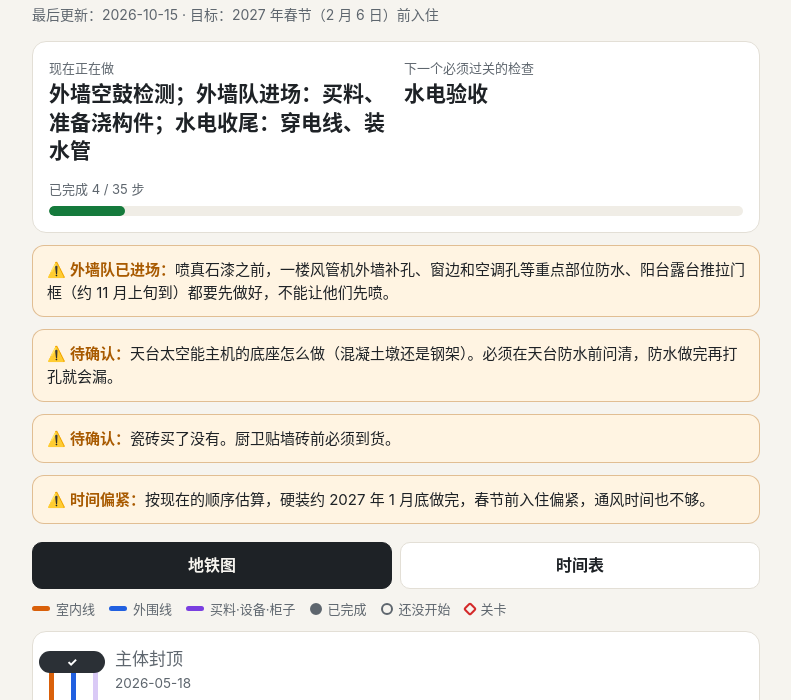
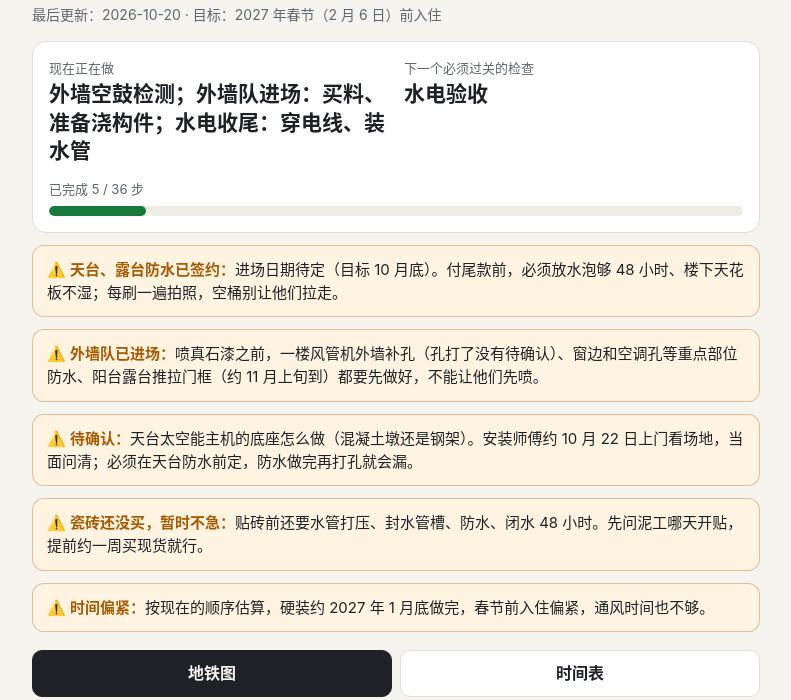
Before and after one commit to gugemailing-hub/house-progress, a plain HTML site: page index.html in a window 1280 px wide. Shown: the part 53-753 px from the top of the page, without its empty margins (244-1035 px from the left). Drawn offline with Linux system fonts and the light colour scheme.

Commit message:
更新进度 2026-10-20

```diff
--- a/index.html
+++ b/index.html
@@ -168,7 +168,7 @@ h1{font-size:26px;line-height:1.25;margin:0 0 4px;letter-spacing:.5px}
    s/e:    计划起止（估算）；没有就不进时间表
    ============================================================ */
 const DATA = {
-  updated: "2026-10-15",
+  updated: "2026-10-20",
   target: "2027-02-06",
   targetText: "2027 年春节（2 月 6 日）前入住",
   lines: {
@@ -177,9 +177,10 @@ const DATA = {
     eq:  { name: "买料·设备·柜子" }
   },
   alerts: [
-    "<b>外墙队已进场：</b>喷真石漆之前，一楼风管机外墙补孔、窗边和空调孔等重点部位防水、阳台露台推拉门框（约 11 月上旬到）都要先做好，不能让他们先喷。",
-    "<b>待确认：</b>天台太空能主机的底座怎么做（混凝土墩还是钢架）。必须在天台防水前问清，防水做完再打孔就会漏。",
-    "<b>待确认：</b>瓷砖买了没有。厨卫贴墙砖前必须到货。",
+    "<b>天台、露台防水已签约：</b>进场日期待定（目标 10 月底）。付尾款前，必须放水泡够 48 小时、楼下天花板不湿；每刷一遍拍照，空桶别让他们拉走。",
+    "<b>外墙队已进场：</b>喷真石漆之前，一楼风管机外墙补孔（孔打了没有待确认）、窗边和空调孔等重点部位防水、阳台露台推拉门框（约 11 月上旬到）都要先做好，不能让他们先喷。",
+    "<b>待确认：</b>天台太空能主机的底座怎么做（混凝土墩还是钢架）。安装师傅约 10 月 22 日上门看场地，当面问清；必须在天台防水前定，防水做完再打孔就会漏。",
+    "<b>瓷砖还没买，暂时不急：</b>贴砖前还要水管打压、封水管槽、防水、闭水 48 小时。先问泥工哪天开贴，提前约一周买现货就行。",
     "<b>时间偏紧：</b>按现在的顺序估算，硬装约 2027 年 1 月底做完，春节前入住偏紧，通风时间也不够。"
   ],
   stations: [
@@ -192,6 +193,9 @@ const DATA = {
     { line:"in", status:"done", name:"墙上弹好地砖高度线", meta:"2026 年 10 月完成",
       what:"泥工在墙上弹了一条水平线，表示“地砖铺好后的地面高度”。后面吊顶有多高、门框装多高，都照这条线算。",
       mom:["后面刷墙时别把这条线盖掉；会被盖住的地方先拍照记下位置。"] },
+    { line:"eq", status:"done", name:"一楼客厅风管机：已下单、室内机已装", meta:"2026-10-19 室内机装好",
+      what:"一楼客厅用风管机（藏在吊顶里的空调），二、三楼仍用挂机。室内机已经吊装好，室外机等外墙做完再装。",
+      mom:["吊顶封板前，要让安装师傅把铜管两头封住充氮气保压，排水管倒水试一下。"] },
     { line:"out", status:"doing", name:"外墙空鼓检测", meta:"外墙队 10-15 前已进场，书面结果待确认", s:"2026-10-13", e:"2026-10-20",
       what:"敲外墙，听有没有“咚咚”的空心声。有空鼓的地方要先修好，才能喷外墙漆。",
       mom:["问外墙队要检测结果：哪里空鼓、怎么修、修完再敲一遍。"] },
@@ -200,38 +204,40 @@ const DATA = {
       mom:["问清这次浇的是哪些构件，有没有天台太空能底座、女儿墙压顶、门口挡水坎；这些要在天台防水之前浇完。",
            "材料到场拍照：水泥看生产日期，沙子舔一下不咸（不能用海沙）。",
            "构件浇完要洒水养护，拆模后拍照。"] },
-    { line:"in", status:"doing", name:"水电收尾：穿电线、装水管", meta:"正在做", s:"2026-10-01", e:"2026-10-24",
+    { line:"in", status:"doing", name:"水电收尾：穿电线、装水管", meta:"正在做 · 师傅说 10-20 穿完线（待确认），水管还在装", s:"2026-10-01", e:"2026-10-24",
       what:"把电线穿进埋好的管子里，装好冷热水管和下水管。",
       mom:["趁还没盖住，每面墙、每个房间地面的管子走向都拍照、录视频（拉着卷尺一起拍），以后打孔才不会打到水管电线。",
-           "一楼客厅风管机：吊顶里的电源线、墙上控制器的信号线，现在穿线时就要留好。"] },
-    { line:"eq", status:"risk", name:"太空能底座怎么做", meta:"必须在天台防水前问清", s:"2026-10-15", e:"2026-10-26",
+           "一楼客厅风管机：吊顶里的电源线、墙上控制器的信号线，穿线时要留好，拍照确认。"] },
+    { line:"eq", status:"risk", name:"太空能底座怎么做", meta:"安装师傅约 10-22 上门看场 · 必须在天台防水前定", s:"2026-10-15", e:"2026-10-26",
       what:"天台要放太空能主机和水箱，底座（混凝土墩或钢架）要在防水前定好、做好。防水做完再在上面打孔，就会漏水。",
-      mom:["问主体师傅或太空能安装师傅：底座做了没有？准备怎么做？拍照发回来。"] },
-    { line:"eq", status:"risk", name:"瓷砖买好、到货", meta:"买没买待确认 · 贴墙砖前必须到", s:"2026-10-15", e:"2026-11-05",
-      what:"厨卫墙砖马上要贴，瓷砖得提前到工地。同一种砖要同一批次，颜色才一致。",
-      mom:["到货当面开箱，几箱对比看颜色、批号是否一样，有色差先别贴。"] },
+      mom:["安装师傅来看场时当面问：底座谁做、哪天做、混凝土墩还是钢架？要赶在天台防水前。拍照发回来。"] },
     { line:"in", status:"todo", gate:true, name:"水电验收", meta:"预计 10 月下旬", s:"2026-10-25", e:"2026-10-27",
       what:"墙里、地下的水管电线被防水和瓷砖盖住之前，最后一次全面检查。这一步不能省，以后漏水就要砸砖。",
-      mom:["水管打压到 0.8 MPa（8 公斤），30 分钟表针基本不动（降不超过 0.05）。",
-           "每一路电线都用摇表测绝缘；每根网线测通不通。",
-           "下水管灌水看漏不漏，放球看堵不堵。",
-           "不合格不准刷防水。"] },
+      mom:["跟师傅说：打完压那个表先别拆，放几天。然后每天早晚拍一张表盘，连拍 3 天，指针基本不动才算不漏。",
+           "穿完线、装面板前，挑几个远处的插座盒，拉一拉电线，拉得动才行。",
+           "每个下水口倒一桶水，看流得顺不顺、有没有漏。",
+           "不碰电箱里的线、不拧水管堵头。压力表一直往下掉，先别刷防水，发给儿子。"] },
+    { line:"in", status:"todo", name:"封水管槽", meta:"泥工 · 水管打压合格、拍完照之后", s:"2026-10-28", e:"2026-10-28",
+      what:"之前批荡时水管槽没封，水管装好、打压合格、拍完照后再把槽封平，才能刷防水。",
+      mom:["封之前每条水管槽都拍照、录视频（拉着卷尺一起拍）。"] },
+    { line:"eq", status:"todo", name:"厨卫墙砖买好、到货", meta:"还没买 · 贴墙砖前约一周买现货", s:"2026-10-29", e:"2026-11-05",
+      what:"贴砖前还要打压、封槽、防水、闭水，所以不用急。先问泥工哪天开贴，提前约一周买现货；同一种砖要同一批次，颜色才一致。客厅卧室的地砖最晚 11 月中前下单。",
+      mom:["到货当面开箱，几箱对比看颜色、批号是否一样，有色差先别贴。"] },
     { line:"out", status:"todo", name:"露台地面做坡度", meta:"贴砖师傅做 · 预计 10 月下旬", s:"2026-10-20", e:"2026-10-26",
       what:"把露台地面做成往排水口方向斜，下雨水才流得走。防水队要等这一步做完才能进场。" },
-    { line:"out", status:"todo", gate:true, name:"天台、露台防水 + 放水泡 48 小时", meta:"防水队 · 目标 10 月底进场", s:"2026-10-27", e:"2026-11-10",
+    { line:"out", status:"todo", gate:true, name:"天台、露台防水 + 放水泡 48 小时", meta:"已签约 · 进场日期待定（目标 10 月底）", s:"2026-10-27", e:"2026-11-10",
       what:"屋顶和露台刷防水，然后放水泡 48 小时，楼下房间天花板不湿才算合格。合格后马上做保护层，防水层不能露在外面给人踩。",
-      mom:["泡水期间去楼下房间看天花板、墙角有没有湿印，拍照。",
+      mom:["每刷一遍拍照；材料整桶进场拍照，空桶验收前别让他们拉走。",
+           "泡水要泡够 48 小时，期间去楼下房间看天花板、墙角有没有湿印，拍照。不湿才付尾款。",
            "防水队走之前要把保护层做好。"] },
-    { line:"in", status:"todo", gate:true, name:"厨房、卫生间、阳台防水 + 闭水 48 小时", meta:"泥工 · 预计 10 月底到 11 月初", s:"2026-10-28", e:"2026-11-05",
+    { line:"in", status:"todo", gate:true, name:"厨房、卫生间、阳台防水 + 闭水 48 小时", meta:"泥工 · 预计 10 月底到 11 月初", s:"2026-10-29", e:"2026-11-05",
       what:"有水的房间刷防水，再放水泡 48 小时检查。",
       mom:["刷 2～3 遍，每遍颜色不一样，好数遍数。",
            "洗澡那面墙刷到 1.8 米高，其他墙刷 30 厘米高；地漏、管子根、墙角先加强。",
            "泡 48 小时，去楼下天花板看有没有湿。",
            "合格后在地面盖一层保护（薄砂浆或保护膜），后面木工、油工别直接踩在防水层上。"] },
-    { line:"eq", status:"todo", name:"一楼风管机下单", meta:"双十一 · 室内机要在木工搭骨架当天到场", s:"2026-11-01", e:"2026-11-11",
-      what:"一楼客厅改用风管机（藏在吊顶里的空调），二、三楼仍用挂机。型号要先定，吊顶高度、出风口、检修口都按它来做。" },
-    { line:"out", status:"todo", name:"一楼风管机外墙补孔", meta:"必须在外墙喷漆前", s:"2026-11-01", e:"2026-11-08",
-      what:"风管机的铜管和排水管要从吊顶上方穿出外墙，原来留的孔可能偏低，需要在吊顶上方补开一个孔，旧孔封好。喷完外墙漆再打孔会留下补漆色差，还容易渗水。" },
+    { line:"out", status:"todo", name:"一楼风管机外墙补孔", meta:"孔打了没有待确认 · 必须在外墙喷漆前", s:"2026-11-01", e:"2026-11-08",
+      what:"风管机的铜管和排水管要从吊顶上方穿出外墙，原来留的孔可能偏低，需要在吊顶上方补开一个孔，旧孔封好。室内机已装好，室外机等外墙做完再装，但孔必须在喷漆前打好。喷完外墙漆再打孔会留下补漆色差，还容易渗水。" },
     { line:"out", status:"todo", name:"外墙重点部位防水", meta:"预计 11 月上旬", s:"2026-11-01", e:"2026-11-10",
       what:"窗边、空调孔、墙缝这些容易渗水的地方单独加强防水，做完才能喷外墙漆。" },
     { line:"out", status:"todo", name:"阳台、露台推拉门安装", meta:"工厂生产约 25 天 · 预计 11 月上旬", s:"2026-11-07", e:"2026-11-12",
@@ -244,7 +250,7 @@ const DATA = {
     { line:"eq", status:"todo", name:"橱柜、柜子上门量尺寸", meta:"厨房墙砖贴完就量 · 预计 11 月下旬", s:"2026-11-20", e:"2026-11-22",
       what:"柜子厂上门量尺寸。工厂做柜子一般要 30～45 天，越早量越早装。" },
     { line:"in", status:"todo", name:"吊顶骨架 + 顶上的管线", meta:"木工 · 预计 11 月下旬", s:"2026-11-20", e:"2026-11-29",
-      what:"先搭吊顶的钢骨架，先不封板。同时把浴霸、排风扇、顶上的水管接头装到位；一楼客厅风管机的室内机也在这一天吊上去，接好铜管和排水管。" },
+      what:"先搭吊顶的钢骨架，先不封板。同时把浴霸、排风扇、顶上的水管接头装到位；一楼客厅风管机的室内机已提前装好，这时检查铜管和排水管接好。" },
     { line:"eq", status:"todo", name:"柜子工厂生产", meta:"约 30～45 天", s:"2026-11-23", e:"2027-01-05",
       what:"柜子在工厂做，不占现场时间。" },
     { line:"in", status:"todo", gate:true, name:"封吊顶前检查", meta:"预计 12 月初", wait:"要等：天台、露台防水合格", s:"2026-11-30", e:"2026-12-01",
@@ -258,7 +264,7 @@ const DATA = {
     { line:"in", status:"todo", name:"封石膏板", meta:"预计 12 月上中旬", s:"2026-12-02", e:"2026-12-12",
       what:"吊顶封板。厨房、卫生间用防水石膏板，并留检修口（至少 40×40 厘米）。" },
     { line:"eq", status:"todo", name:"太空能主机安装", meta:"天台防水后 · 预计 12 月", s:"2026-12-01", e:"2026-12-15",
-      what:"在天台已做好的底座上安装主机和水箱，接水接电。" },
+      what:"主机和水箱已下单。在天台已做好的底座上安装主机和水箱，接水接电。" },
     { line:"out", status:"todo", name:"装窗玻璃 + 打胶", meta:"外墙漆做完后 · 预计 12 月中旬", s:"2026-12-11", e:"2026-12-18",
       what:"门窗厂回来装玻璃和窗扇，外面打胶。" },
     { line:"in", status:"todo", name:"批腻子 + 打磨 + 刷底漆", meta:"油工 · 预计 12 月中下旬", wait:"要等：窗玻璃装好（或先用塑料膜把窗封住）", s:"2026-12-13", e:"2026-12-31",
```
